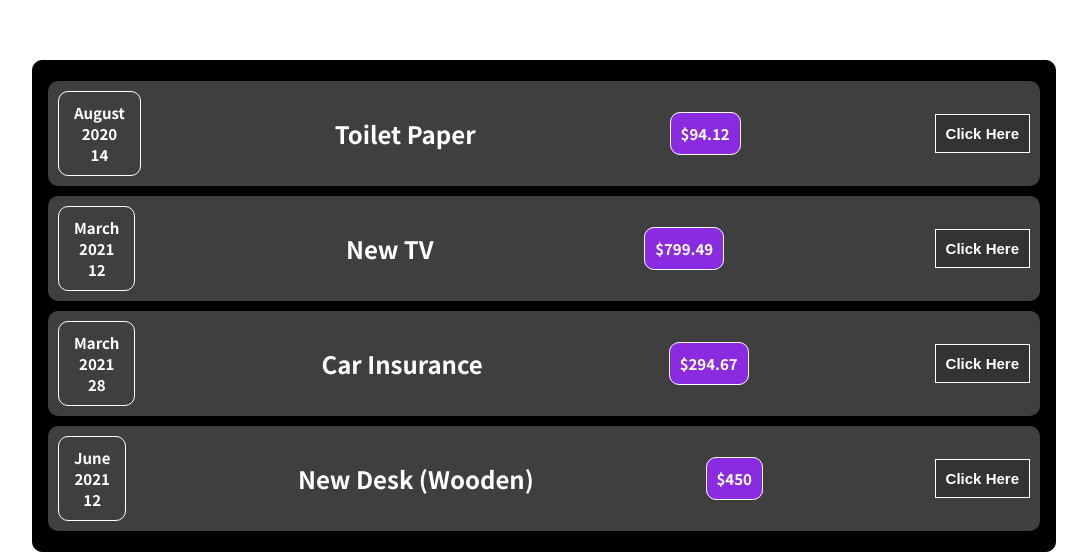
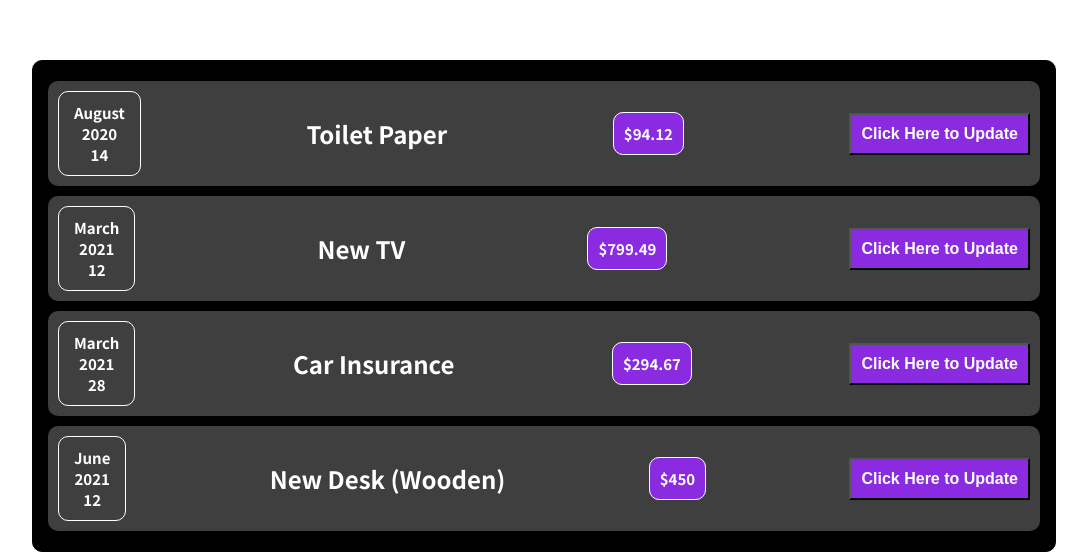
Before and after one commit to patel9619ali/React-App, a React (Create React App) app: page / in a window 1280 px wide. Shown: the part 340-892 px from the top of the page, without its empty margins (96-1183 px from the left). Built offline with nearby package versions, Linux system fonts and the light colour scheme.

Commit message:
Use State

```diff
--- /dev/null
+++ b/src/Component/Expence Component/Button.css
@@ -0,0 +1,7 @@
+.click_button{
+    padding: 10px;
+    background-color: blueviolet;
+    color: #fff;
+    font-size: 16px;
+    font-weight: 700;
+}
--- a/src/Component/Expence Component/ExpenceItems.js
+++ b/src/Component/Expence Component/ExpenceItems.js
@@ -1,19 +1,23 @@
+import React , { useState } from 'react'
 import ExpenceHeading from '../Expence Component/ExpenceHeading';
 import ExpenceAmount from '../Expence Component/ExpenceAmount';
 import ExpenseDate from '../Expence Component/ExpenseDate';
 import Card from '../Expence Component/Card';
 import '../Expence Component/ExpenceWrapper.css'
 import '../Expence Component/ExpenceHeading.css'
+import '../Expence Component/Button.css'
 const ExpenceItem = props => {
-    const clickHandler = () => {
-        console.log('Clicked')
+    let [title,newTitle] = useState(props.title);
+    const clickHandler = ()=>{
+        newTitle('Updated');
+        console.log(title)
     }
     return(
         <Card className="expence_wrapper">
             <ExpenseDate dates={props.dates} />
-            <ExpenceHeading heading = {props.title}/>
+            <ExpenceHeading heading = {title}/>
             <ExpenceAmount amounts={props.amount}/>
-            <button onClick={clickHandler} className="btn_click">Click Here</button>
+            <button className={"click_button"} onClick={clickHandler}>Click Here to Update</button>
         </Card>
     );
 };
```
